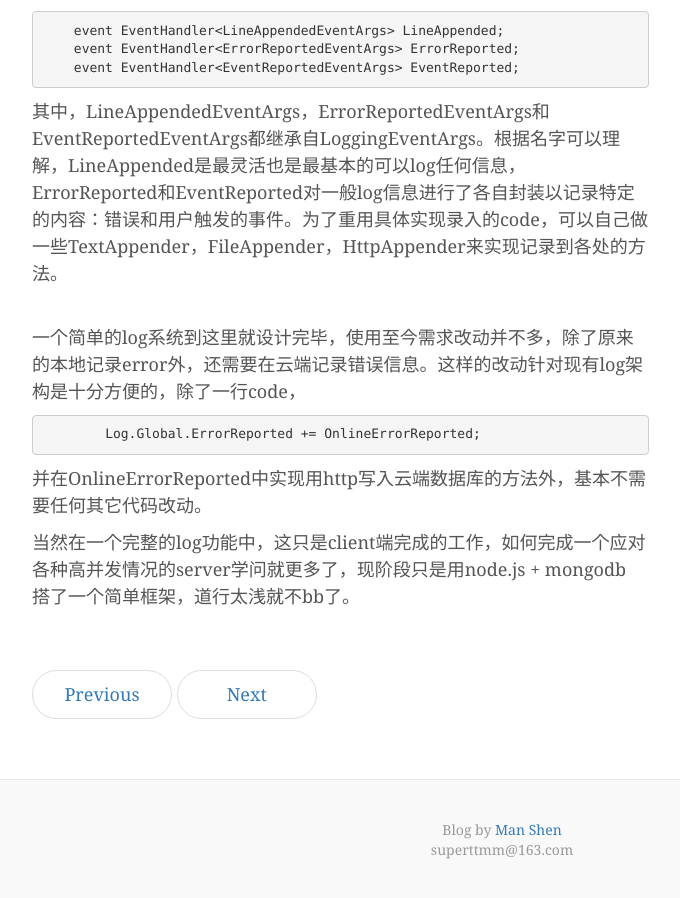
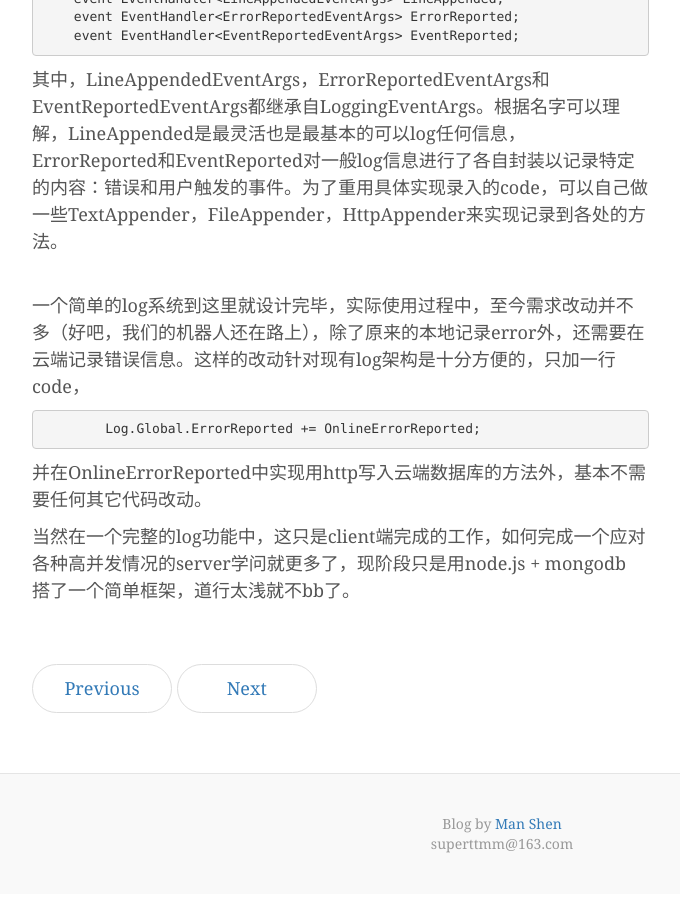
Before and after one commit to MoonTTMM/manshen, a Jekyll site: the page built from _posts/2016-4-20-Implement-a-log-system.html, in a window 1280 px wide and 900 px high, scrolled down 1228 px. Shown: the whole window, without its empty margins (138-818 px from the left). Built offline with Jekyll 4.4.1, drawn with Linux system fonts in a browser that asks for light colours; nearby versions of some CDN libraries; some of the changed lines change nothing that is shown.

Commit message:
small changes for log

```diff
--- a/_posts/2016-4-20-Implement-a-log-system.html
+++ b/_posts/2016-4-20-Implement-a-log-system.html
@@ -5,9 +5,9 @@
 <p>
 Log是一个对用户透明，但对研发和整体项目维护十分重要的模块。因为其与产品核心功能缺乏直接相关，往往被忽略；然而另一方面，他又是各个产品都需要的，所以一个好的设计将会有更多的复用机会。同时随着互联网的发展，Log以另一种形式出现，那就是记录用户习惯，产品状态等，成为大数据分析的一个基础来源，在这个范畴上，Log的定义将远远超过之前的Log的意义。以下的讨论将集中于产品如何将log（任何想要记录下来的产品相关信息）记录到本地，或云端，或各种地方。
 </p>
-
-<h3><b>Software entities should be open for extension,but closed for modification</b><h3>
-<p>以上那段话，俗称<a herf="https://en.wikipedia.org/wiki/Open/closed_principle">开闭原则</a>。设计时首先要考虑的就是，在将来哪些东西会变动，我们需要给易于变动的地方提供足够灵活的接口，方便将来的扩展；同时尽量不改动原有代码。Log会变动的其实很明显，要log啥，log到哪里，这也是我们设计的切入点，目标就是一旦以上两点说到的改动了，除了必要的实现功能的代码改动，调用log的地方不用改。</p>
+<br />
+<h3><b>Software entities should be open for extension,but closed for modification</b></h3>
+<p>以上那句话，俗称<a herf="https://en.wikipedia.org/wiki/Open/closed_principle">开闭原则</a>。设计时首先要考虑的就是，在将来哪些东西会变动，我们需要给易于变动的地方提供足够灵活的接口，方便将来的扩展；同时尽量不改动原有代码。Log会变动的其实很明显，要log啥，log到哪里，这也是我们设计的切入点，目标就是一旦以上两点说到的改动了，除了必要的实现功能的代码改动，调用log的地方不用改。</p>
 <br/>
 <h3><b>log到哪里</b></h3>
 <p>
@@ -37,7 +37,7 @@
 <br/>
 
 <p>
-一个简单的log系统到这里就设计完毕，使用至今需求改动并不多，除了原来的本地记录error外，还需要在云端记录错误信息。这样的改动针对现有log架构是十分方便的，除了一行code，
+一个简单的log系统到这里就设计完毕，实际使用过程中，至今需求改动并不多（好吧，我们的机器人还在路上），除了原来的本地记录error外，还需要在云端记录错误信息。这样的改动针对现有log架构是十分方便的，只加一行code，
 {% highlight text %}
 	Log.Global.ErrorReported += OnlineErrorReported;
 {% endhighlight %}
```
